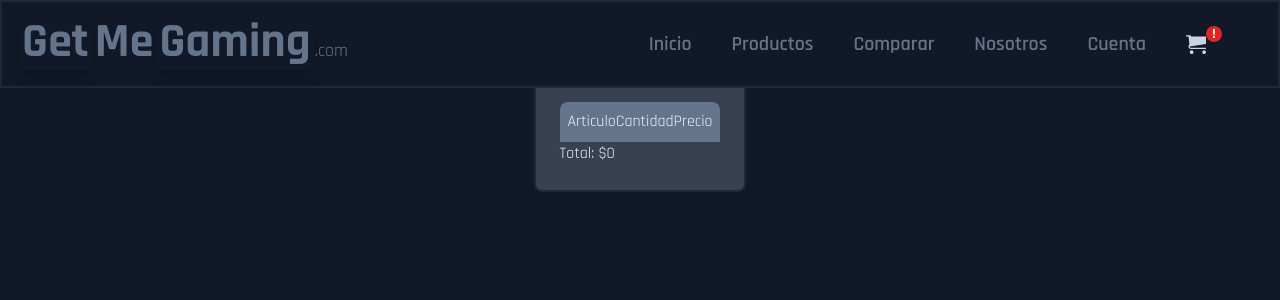
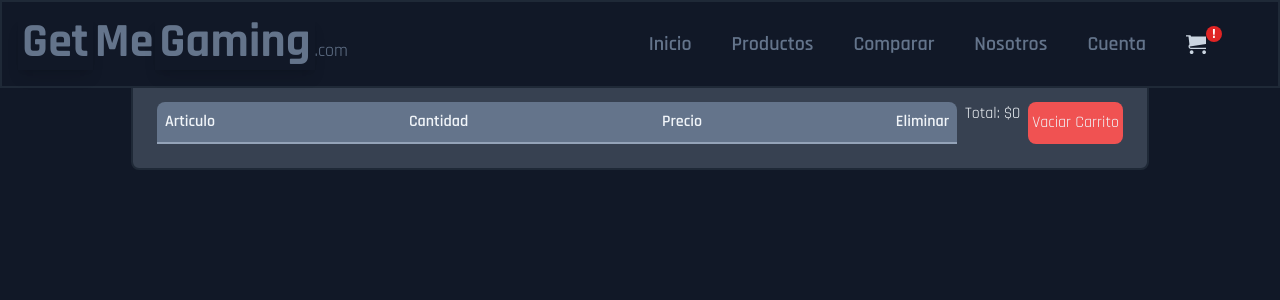
Before and after one commit to Lautar0T/GetMeGaming, a React (Create React App) app in the folder gmg-web/: page /cart in a window 1280 px wide. Shown: the top 300 px of the page. Built offline with nearby package versions, Linux system fonts and the light colour scheme.

Commit message:
desafio 8

```diff
--- a/gmg-web/src/components/Cart.jsx
+++ b/gmg-web/src/components/Cart.jsx
@@ -3,22 +3,24 @@
 const Cart = () => {
     const { cartList, cartTotal } = useCartContext()
     return (
-        <div className="text-slate-100 grid p-6 bg-gray-700 border-gray-800 border-2 rounded-lg">
-            <section>
-                <ul className="flex justify-between bg-slate-500 p-2 rounded-t-lg">
+        <div className="text-slate-100 flex p-6 gap-2 bg-gray-700 border-gray-800 border-2 rounded-lg">
+            <section className="w-[800px]">
+                <ul className="flex justify-between gap-12 bg-slate-500 border-b-2 border-slate-400 p-2 rounded-t-lg text-center font-semibold text-slate-2 00">
                     <li>Articulo</li>
                     <li>Cantidad</li>
                     <li>Precio</li>
-                    {cartList.map(item => (
-                        <li key={item.id} className="flex">
-                            <p>{item.name}</p>
-                            <p>{item.cantidad}</p>
-                            <button>Eliminar</button>
-                        </li>))}
+                    <li>Eliminar</li>
                 </ul>
+                {cartList.map(item => (
+                    <ul key={item.id} className="flex justify-between gap-12bg-slate-600 p-2 border-b-2 text-center">
+                        <li className="w-22 inline-block">{item.name}</li>
+                        <li>{item.cantidad}</li>
+                        <li>{(item.price)}</li>
+                        <button className="text-red-500">Eliminar</button>
+                    </ul>))}
             </section>
-            <section>
-                <p>Total: ${cartTotal}</p>
+            <section className="flex gap-2">
+                <p>Total: ${cartTotal}</p><button className="bg-red-500 rounded-lg px-1">Vaciar Carrito</button>
             </section>
         </div>
     )
--- a/gmg-web/src/context/cartContext.jsx
+++ b/gmg-web/src/context/cartContext.jsx
@@ -6,7 +6,8 @@
     const [cartList, setCartList] = useState([])
     const [cartTotal, setCartTotal] = useState(0)
     function addToCart(lista) {
-        setCartList(lista)
+        setCartList( cartList.concat(lista) )
+        console.log(cartList)
     }
     function isInCart (item) {
         return cartList.some(itemCart => itemCart.id === item.id)
```
